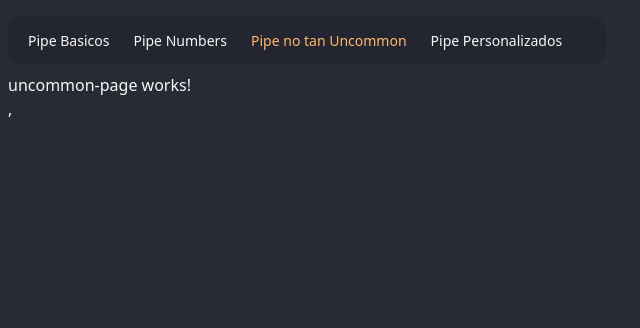
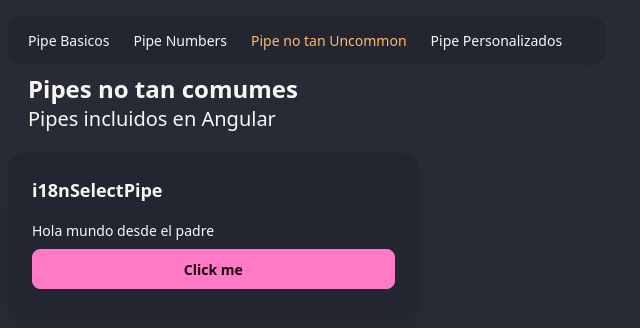
Before and after one commit to santiagocharrisC/angular20, an Angular app: page /uncommon in a window 1280 px wide. Shown: the top 328 px of the page, without its empty margins (0-640 px from the left). Built offline with nearby package versions, Linux system fonts and the light colour scheme.

Commit message:
content Projection

```diff
--- /dev/null
+++ b/src/app/components/card/card.html
@@ -0,0 +1,6 @@
+  <div class="card bg-base-200 shadow-xl">
+      <div class="card-body">
+        <h2 class="card-title mb-2">{{title()}}</h2>
+        <ng-content></ng-content>
+      </div>
+  </div>
--- /dev/null
+++ b/src/app/components/card/card.ts
@@ -0,0 +1,10 @@
+import { Component, input } from '@angular/core';
+
+@Component({
+  selector: 'app-card',
+  imports: [],
+  templateUrl: './card.html',
+})
+export class Card {
+  title = input.required();
+}
--- a/src/app/pages/uncommon-page/uncommon-page.html
+++ b/src/app/pages/uncommon-page/uncommon-page.html
@@ -1 +1,12 @@
-<p>uncommon-page works!</p>,
+<section class="mx-5 mb-5">
+  <h1 class="text-2xl font-bold">Pipes no tan comumes </h1>
+  <h3 class="text-xl font-thin">Pipes incluidos en Angular</h3>
+</section>
+
+<div class="grid grid-cols-1 md:grid-cols-2 xl:grid-cols-3 gap-4">
+  <app-card title="i18nSelectPipe">
+    <p>Hola mundo desde el padre</p>
+
+    <button class="btn btn-primary">Click me</button>
+  </app-card>
+</div>
--- a/src/app/pages/uncommon-page/uncommon-page.ts
+++ b/src/app/pages/uncommon-page/uncommon-page.ts
@@ -1,8 +1,9 @@
 import { Component } from '@angular/core';
+import { Card } from "../../components/card/card";
 
 @Component({
   selector: 'app-uncommon-page',
-  imports: [],
+  imports: [Card],
   templateUrl: './uncommon-page.html',
 })
 export default class UncommonPage { }
```
